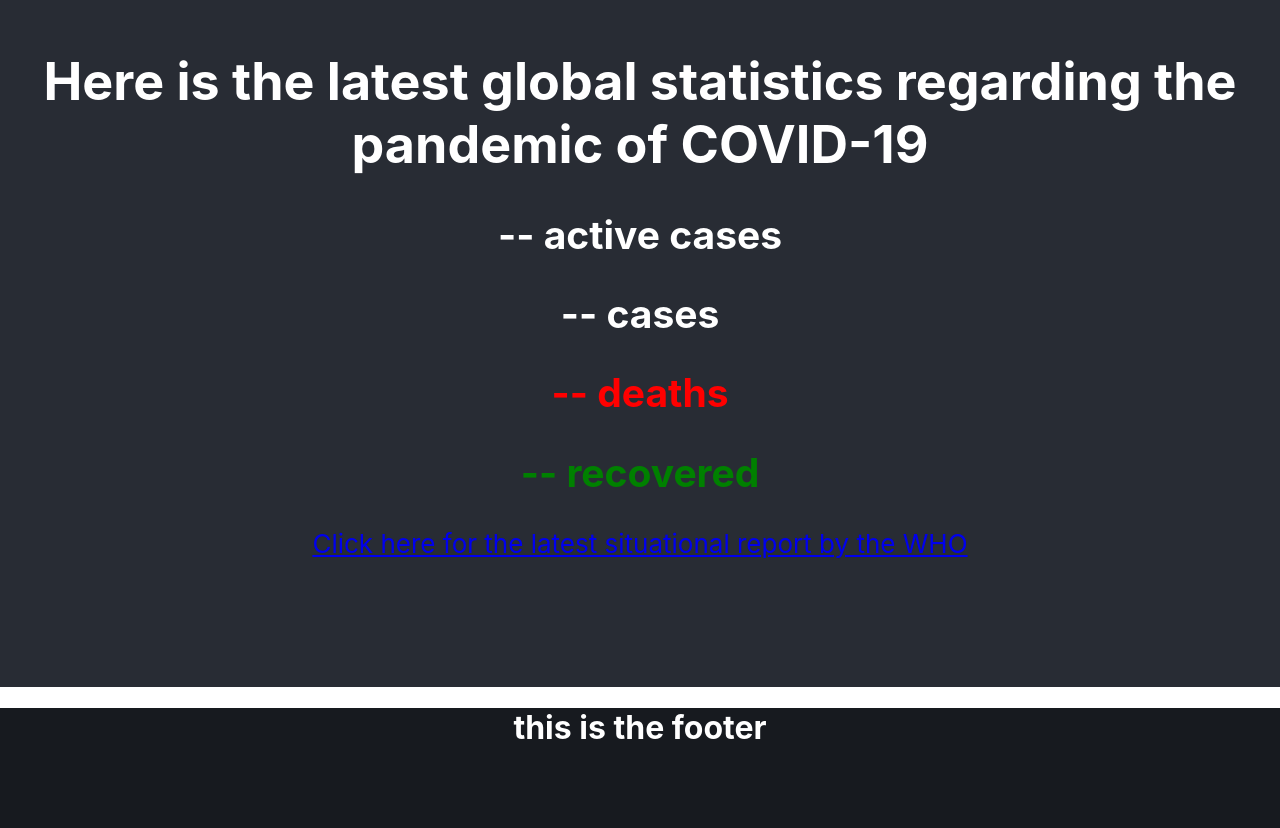
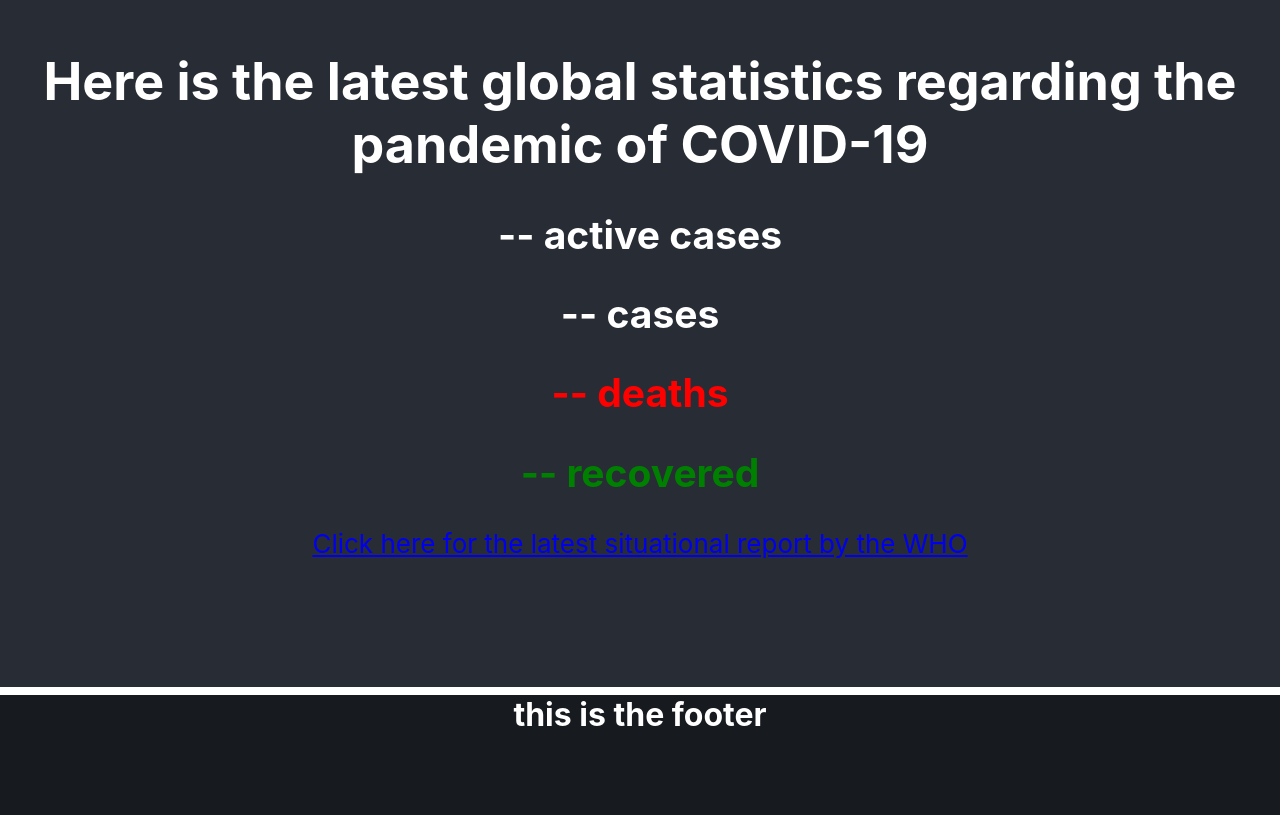
Before and after one commit to gawaxx/covid19update, a React (Create React App) app: page / in a window 1280 px wide. Shown: the part 113-941 px from the top of the page. Built offline with nearby package versions, Linux system fonts and the light colour scheme; no server answers.

Commit message:
editing css footer

```diff
--- a/src/App.css
+++ b/src/App.css
@@ -22,6 +22,7 @@
 .App-footer {
   background-color: #171a1f;
   height: 15vh;
+  margin-top: -1.7vh;
 }
 
 @keyframes App-logo-spin {
```
